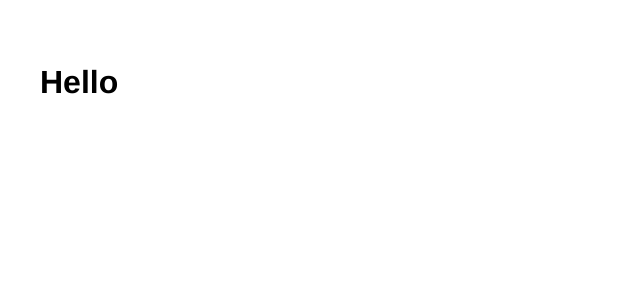
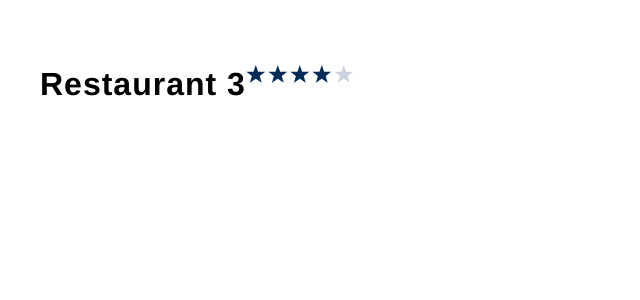
Before and after one commit to AyronFelipe/frontend-test, a React app: page /detail in a window 1280 px wide. Shown: the top 300 px of the page, without its empty margins (0-640 px from the left). Built offline with nearby package versions, Linux system fonts and the light colour scheme.

Commit message:
Configurações e rotas
Signed-off-by: Ayron Felipe <ayron41@gmail.com>

```diff
--- a/src/components/App.js
+++ b/src/components/App.js
@@ -1,5 +1,5 @@
 import React from 'react';
-import { Route } from 'react-router-dom';
+import { BrowserRouter, Route, Switch } from 'react-router-dom';
 import Main from './Main';
 import DetailRestaurant from './DetailRestaurant'
 import '../styles/style.css'
@@ -8,8 +8,12 @@ function App(){
 
     return(
         <div id="root">
-            <Route exact path="/" component={Main} />
-            <Route exact path="/detail" component={DetailRestaurant} />
+            <BrowserRouter>
+                <Switch>
+                    <Route exact path="/" component={Main} />
+                    <Route exact path="/detail/" component={DetailRestaurant} />
+                </Switch>
+            </BrowserRouter>
         </div>
     )
 }
--- a/src/components/DetailRestaurant.js
+++ b/src/components/DetailRestaurant.js
@@ -1,9 +1,17 @@
 import React from 'react';
+import StarRatings from 'react-star-ratings';
 
 function DetailRestaurant() {
 
     return(
-        <h1>Hello</h1>
+        <>
+            <h1 className="page-title">Restaurant 3</h1>
+            <StarRatings
+                rating={4}
+                starDimension={'20px'}
+                starSpacing={'1px'}
+                starRatedColor={'#002B56'} />
+        </>
     );
 }
 
--- a/src/index.js
+++ b/src/index.js
@@ -1,6 +1,5 @@
 import React from 'react';
 import ReactDom from 'react-dom'
 import App from './components/App'
-import { BrowserRouter } from 'react-router-dom';
 
-ReactDom.render(<BrowserRouter><App /></BrowserRouter>, document.getElementById('app'))
+ReactDom.render(<App />, document.getElementById('app'))
--- a/webpack.config.js
+++ b/webpack.config.js
@@ -5,7 +5,8 @@ module.exports = {
     entry : './src/index.js',
     output : {
         path : path.resolve(__dirname , 'dist'),
-        filename: 'index_bundle.js'
+        filename: 'index_bundle.js',
+        publicPath: '/'
     },
     module : {
         rules : [
@@ -18,6 +19,8 @@ module.exports = {
         new HtmlWebpackPlugin ({
             template : 'src/index.html'
         })
-    ]
-
+    ],
+    devServer: {
+        historyApiFallback: true,
+    },
 };
```
